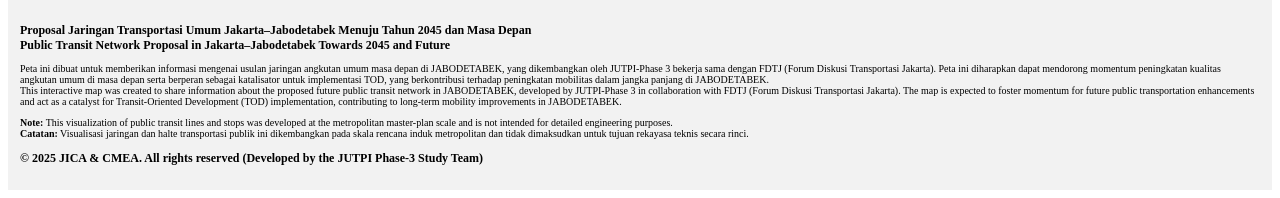
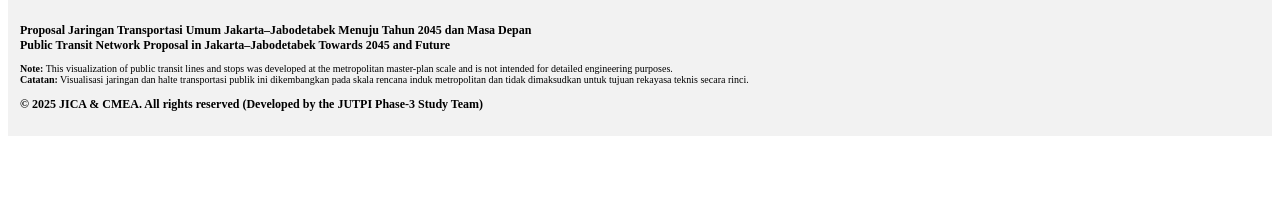
Before and after one commit to JUTPI3/JUTPI3_MapVisualization, a plain HTML site: page index.html in a window 1280 px wide. Shown: the part 878-1076 px from the top of the page. After the commit the page ends 1022 px from the top, so only its background shows below. Drawn offline with Linux system fonts and the light colour scheme.

Commit message:
Add files via upload

```diff
--- a/index.html
+++ b/index.html
@@ -59,18 +59,6 @@
   </h3>
 
   <p style="font-size: 10px;">
-    Peta ini dibuat untuk memberikan informasi mengenai usulan jaringan angkutan umum masa depan di JABODETABEK,
-    yang dikembangkan oleh JUTPI-Phase 3 bekerja sama dengan FDTJ (Forum Diskusi Transportasi Jakarta). Peta ini
-    diharapkan dapat mendorong momentum peningkatan kualitas angkutan umum di masa depan
-    serta berperan sebagai katalisator untuk implementasi TOD, yang berkontribusi terhadap peningkatan mobilitas
-    dalam jangka panjang di JABODETABEK.<br>
-    This interactive map was created to share information about the proposed future public transit network in JABODETABEK,
-    developed by JUTPI-Phase 3 in collaboration with FDTJ (Forum Diskusi Transportasi Jakarta). The map is expected to foster momentum
-    for future public transportation enhancements and act as a catalyst for Transit-Oriented Development (TOD)
-    implementation, contributing to long-term mobility improvements in JABODETABEK.
-  </p>
-
-  <p style="font-size: 10px;">
     <strong>Note:</strong> This visualization of public transit lines and stops was developed at the metropolitan master-plan scale
     and is not intended for detailed engineering purposes.<br>
     <strong>Catatan:</strong> Visualisasi jaringan dan halte transportasi publik ini dikembangkan pada skala rencana induk
```
